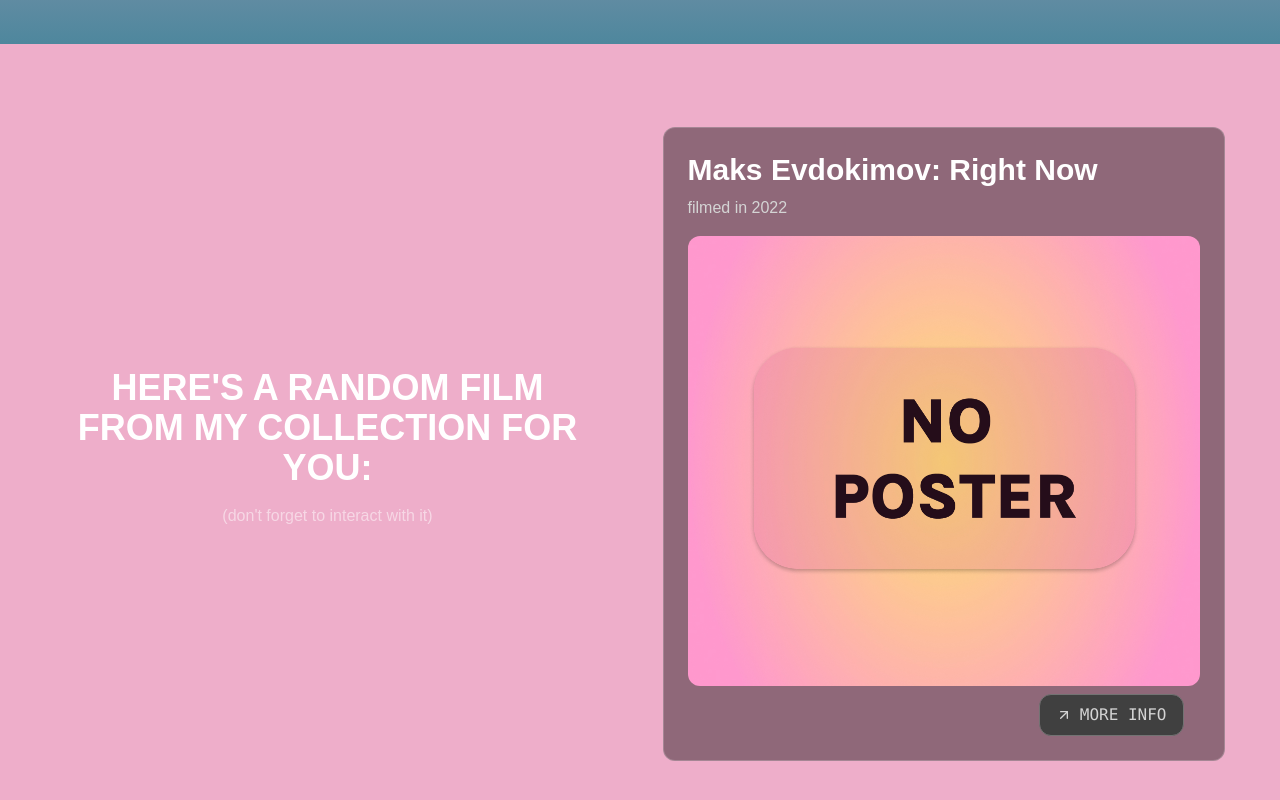
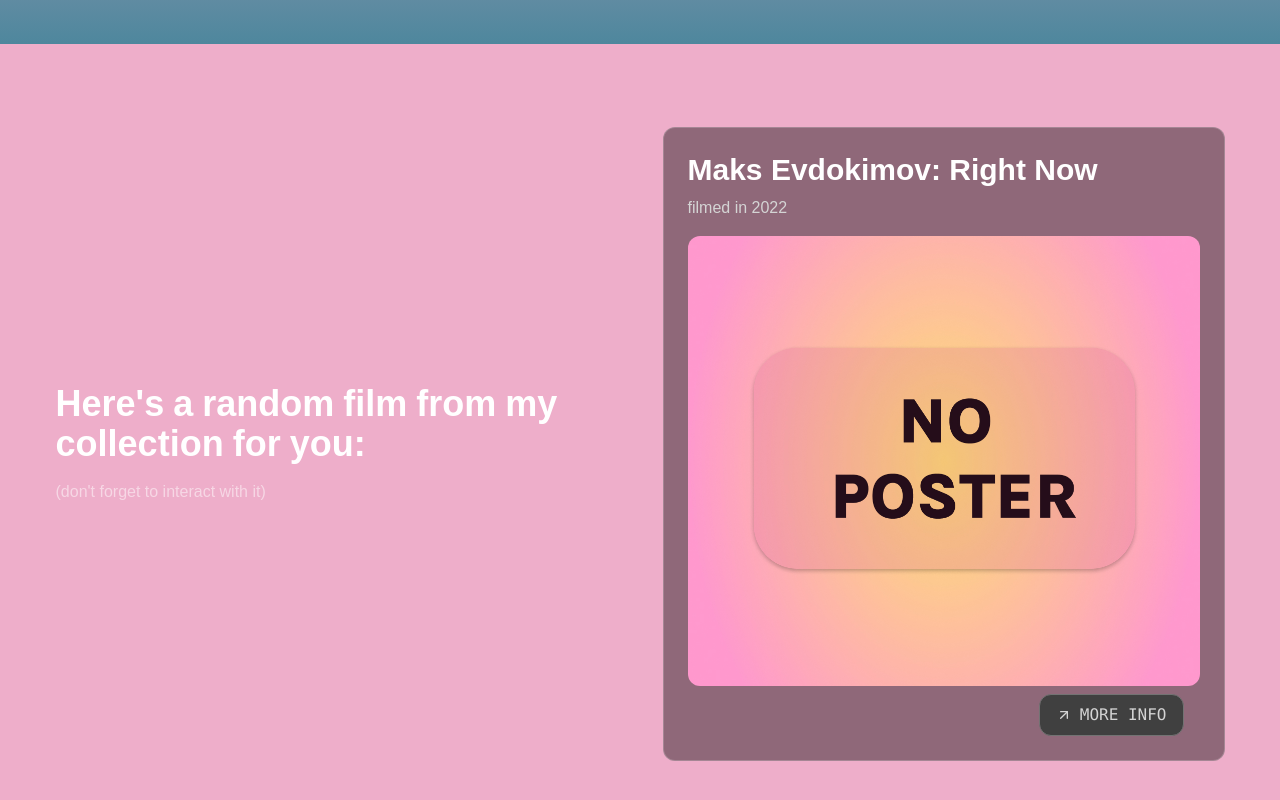
Before and after one commit to smllns/smllns-film-club, a Next.js app: page /moviesMain in a window 1280 px wide. Shown: the part 756-1556 px from the top of the page. Built offline with nearby package versions, Linux system fonts and the light colour scheme; no server answers; the database is empty; a web font is replaced by a local one.

Commit message:
minor styling fix

```diff
--- a/src/components/RandomOfTheDay.tsx
+++ b/src/components/RandomOfTheDay.tsx
@@ -9,6 +9,7 @@ import AnimatedVideo from './ui/animatedVideo';
 import { slugify } from '@/lib/slugify';
 import Link from 'next/link';
 import { useRouter } from 'next/navigation';
+import { AnimatedTitle } from './AnimatedTitle';
 
 type Movie = Record<string, string>;
 
@@ -67,7 +68,7 @@ const RandomOfTheDay = () => {
       <CardItem
         as='div'
         translateZ='50'
-        className='text-3xl font-black text-white'
+        className='text-3xl font-black text-white w-full max-w-xl'
       >
         {randomMovie?.Name || 'thinking'}
       </CardItem>
@@ -149,11 +150,20 @@ const RandomOfTheDay = () => {
     <div id='random' className='min-h-screen  overflow-x-hidden'>
       <div className='min-h-screen max-w-[1280px] min-[1280px]:mx-auto   flex min-[320px]:flex-col md:flex-row  w-full min-[320px]:justify-center md:justify-around items-center'>
         <AnimatedVideo direction='left' className=' z-10 '>
-          <div className='flex flex-col gap-2 text-center px-4 md:pl-10 max-w-[600px]'>
+          <div className='min-[320px]:flex md:hidden flex-col gap-2 text-center px-4 md:pl-10 max-w-[600px]'>
             <HyperText startOnView={true} animateOnHover={true}>
               Here&apos;s a random film from my collection for you:
             </HyperText>
             <p className='tet-sm text-center text-white/50'>
+              (don&apos;t forget to interact with it)
+            </p>
+          </div>
+          <div className='min-[320px]:hidden md:flex flex-col gap-2  px-4 md:pl-10 max-w-[600px]'>
+            <AnimatedTitle
+              text={"Here's a random film from my collection for you:"}
+            />
+
+            <p className='tet-sm  text-white/50'>
               (don&apos;t forget to interact with it)
             </p>
           </div>
```
